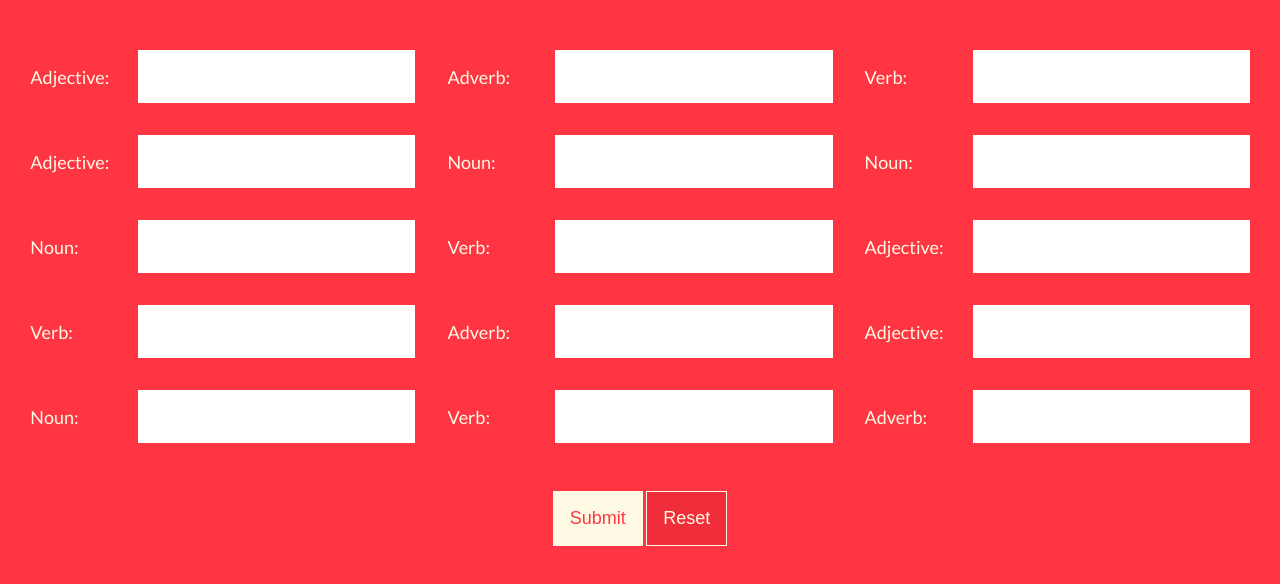
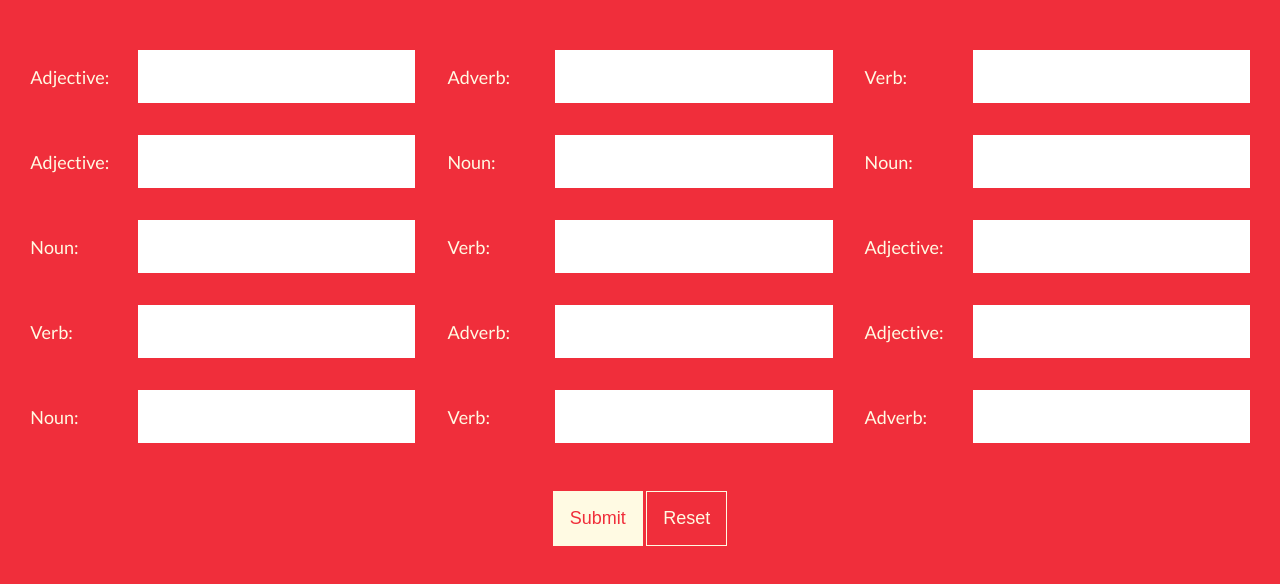
Before and after one commit to FAC10/week-4-zapo, a website: page public/index.html in a window 1280 px wide. In both pictures the pointer is over the button "Submit". Shown: the part 138-722 px from the top of the page. Drawn offline with Linux system fonts and the light colour scheme.

Commit message:
Actually set the background-colour
Was the button before, whoops

Relates #55

```diff
--- a/public/index.css
+++ b/public/index.css
@@ -10,7 +10,7 @@ input, label, button {
 }
 
 body {
-  background-color: #ff3543;
+  background-color: #f02e3b;
   color: #fffae3;
   font-family: 'Lato', Helvetica, Arial, sans-serif;
 }
@@ -76,7 +76,7 @@ button {
 
 button:hover {
   background-color: #fffae3;
-  color: #ff3543;
+  color: #f02e3b;
 }
 
 .input {
```
